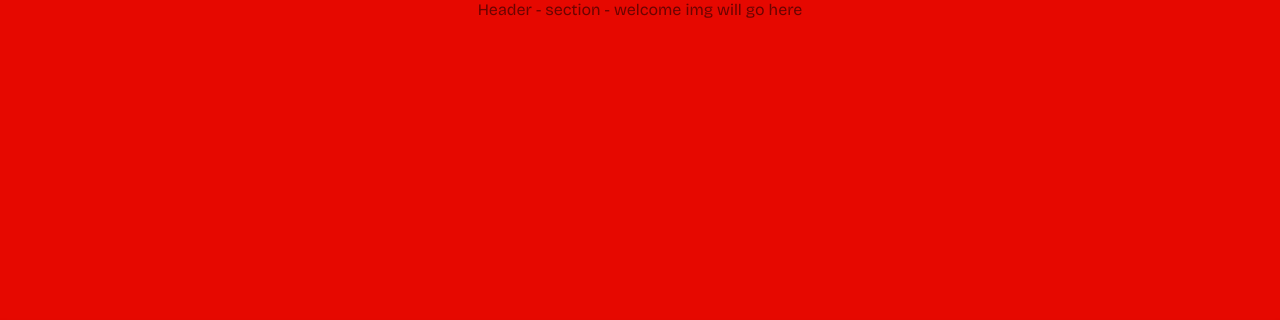
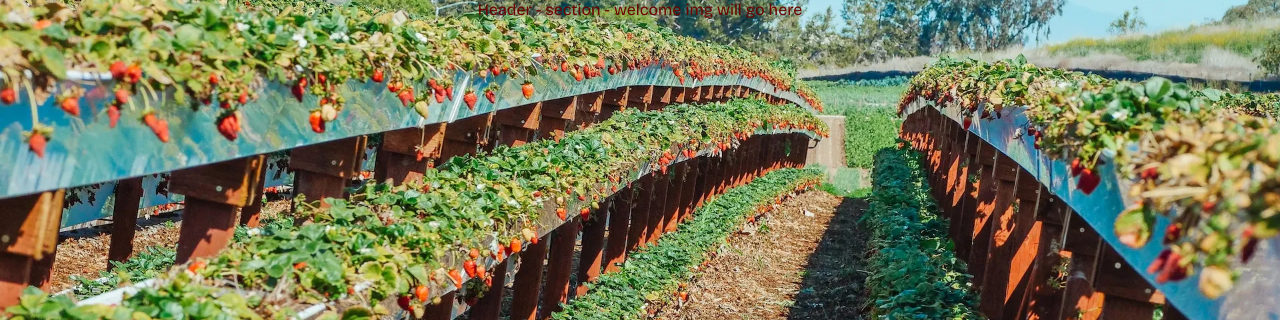
Before and after one commit to NiclO1337/pp1-strawberry-lovers, a plain HTML site: page index.html in a window 1280 px wide. Shown: the top 320 px of the page. Drawn offline with nearby package versions, Linux system fonts and the light colour scheme; a web font is replaced by a local one.

Commit message:
Add welcome image

```diff
--- a/assets/css/style.css
+++ b/assets/css/style.css
@@ -38,9 +38,10 @@ h1 {
 
 
 /* Header styles */
-
+/* Header image from Kindel Media:
+https://www.pexels.com/sv-se/foto/bondgard-frukt-vaxter-jordgubbar-7457179/ */
 #welcome-image {
-    background-color:#E60800;
+    background: #FFCDCD url('../images/welcome-image.webp') no-repeat center center / cover;
     color: #6B0400;
     height: 20rem;
     text-align: center;
```
Also changed, not shown: assets/images/welcome-image.webp (added), 1 other file.
